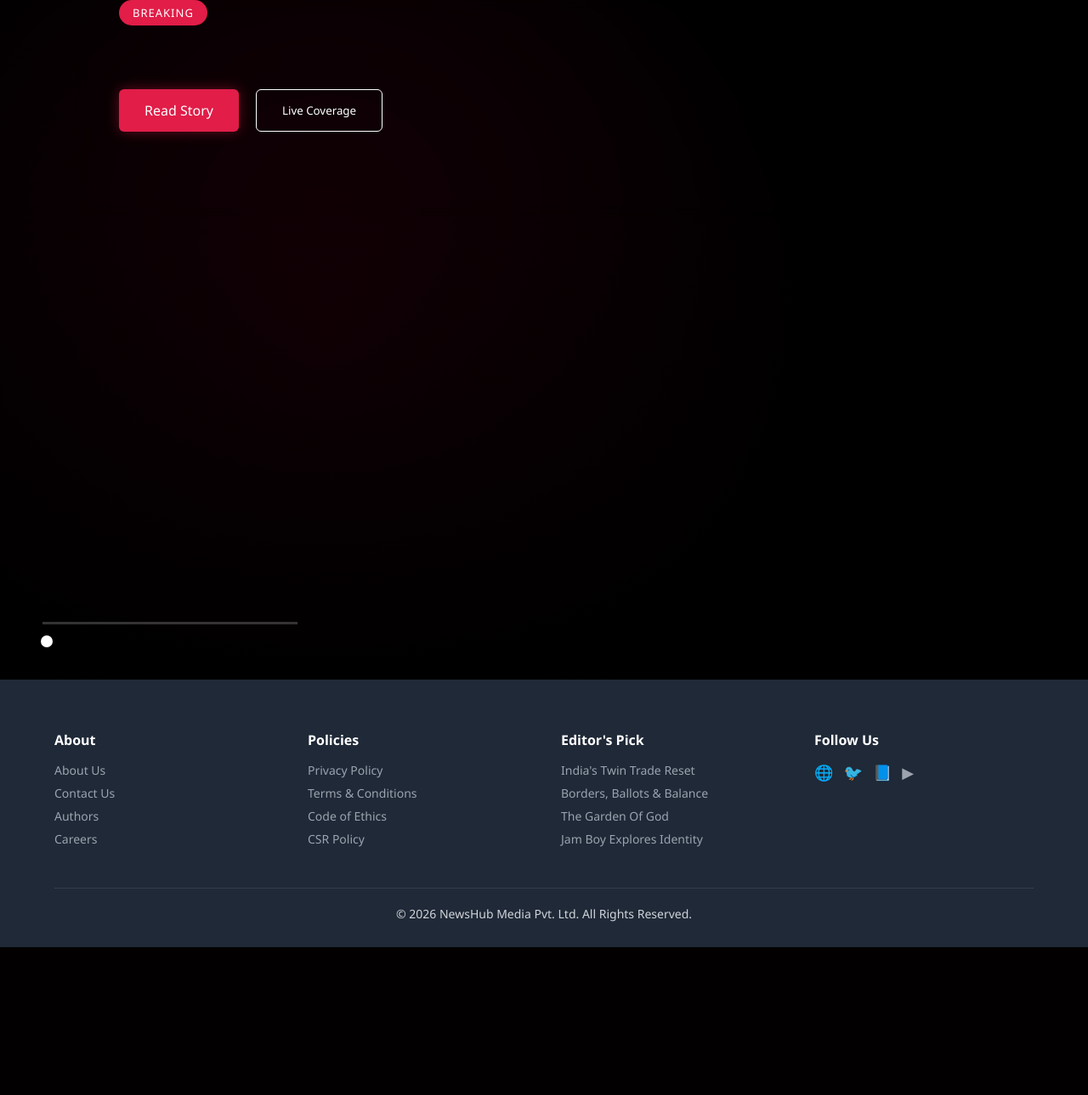
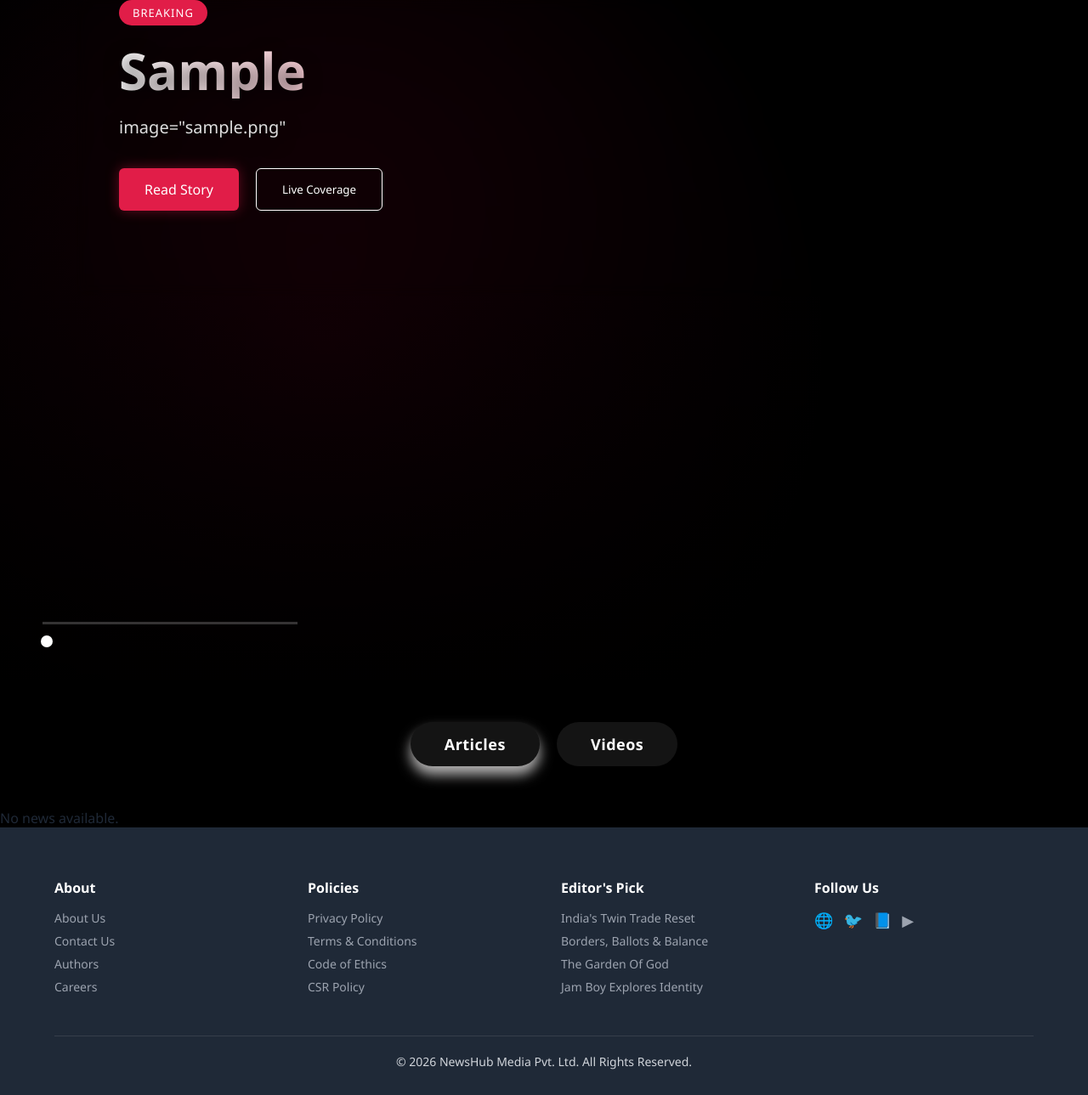
Before and after one commit to AmanMahapatra0329/News_Website, a Django app: page / in a window 1280 px wide. Shown: the part 96-1385 px from the top of the page at 85% size. Before the commit the page ends 1211 px from the top, so only its background shows below. Run offline with Django 5.2, Linux system fonts and the light colour scheme; tables that the repository leaves empty hold one stand-in row (values such as "Sample post").

Commit message:
article & video button added

```diff
--- a/article/templates/article/mainpage.html
+++ b/article/templates/article/mainpage.html
@@ -55,6 +55,19 @@
     <div class="dots"></div>
   </div>
 
+
+</section>
+<section>
+  <div class="top-tabs">
+  <button id="articlesBtn" class="active">Articles</button>
+  <button id="videosBtn">Videos</button>
+</div>
+
+<section class="news-section">
+  <div id="loader" class="loader-grid"></div>
+  <div id="newsContainer" class="news-grid"></div>
+  <p id="emptyMessage" class="empty-message">No news available.</p>
+</section>
 </section>
 
 <script src="{% static 'js/mainpage.js' %}"></script>
```
Also changed, not shown: article/migrations/0005_alter_breakingnews_id_alter_herosection_id.py (added).
